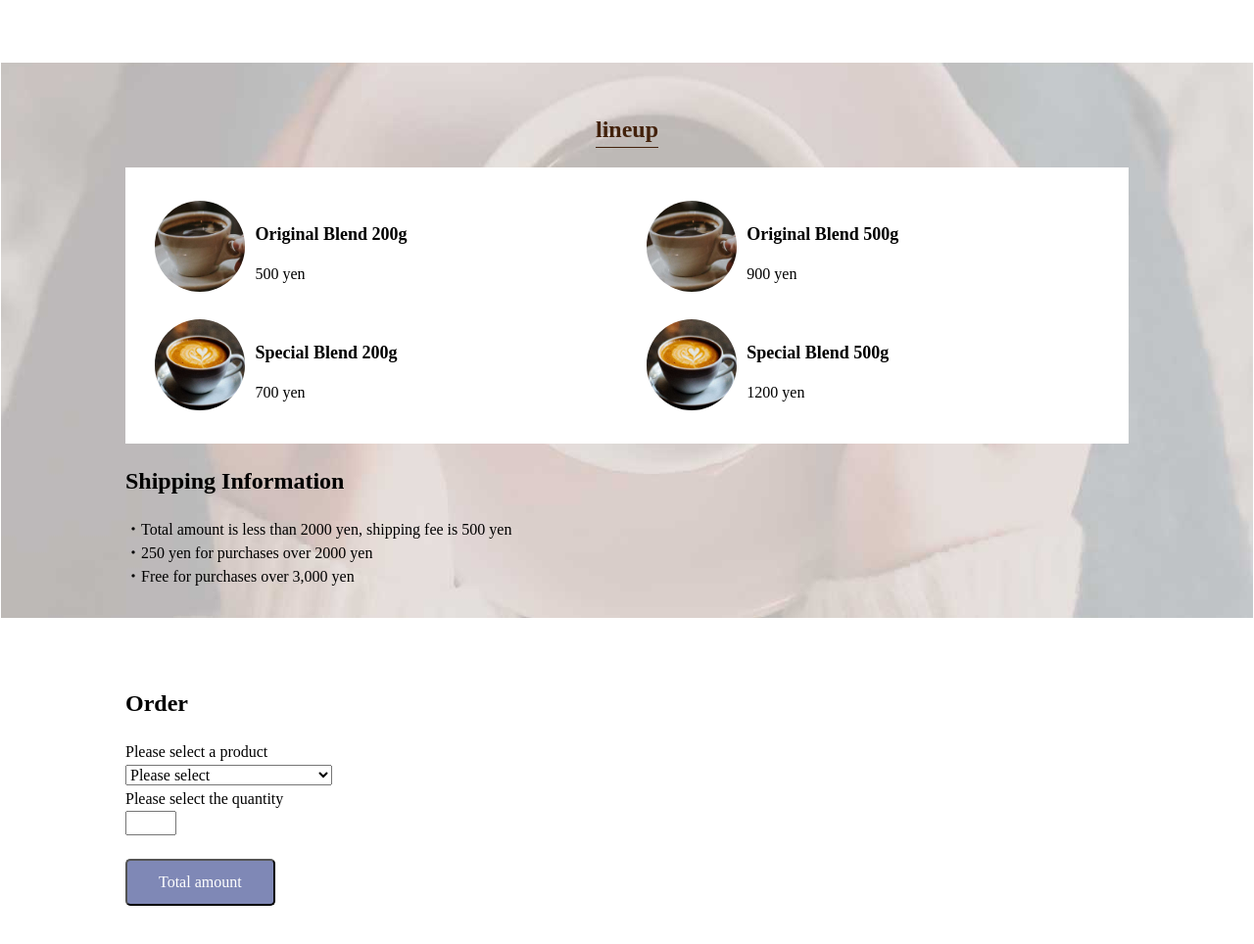
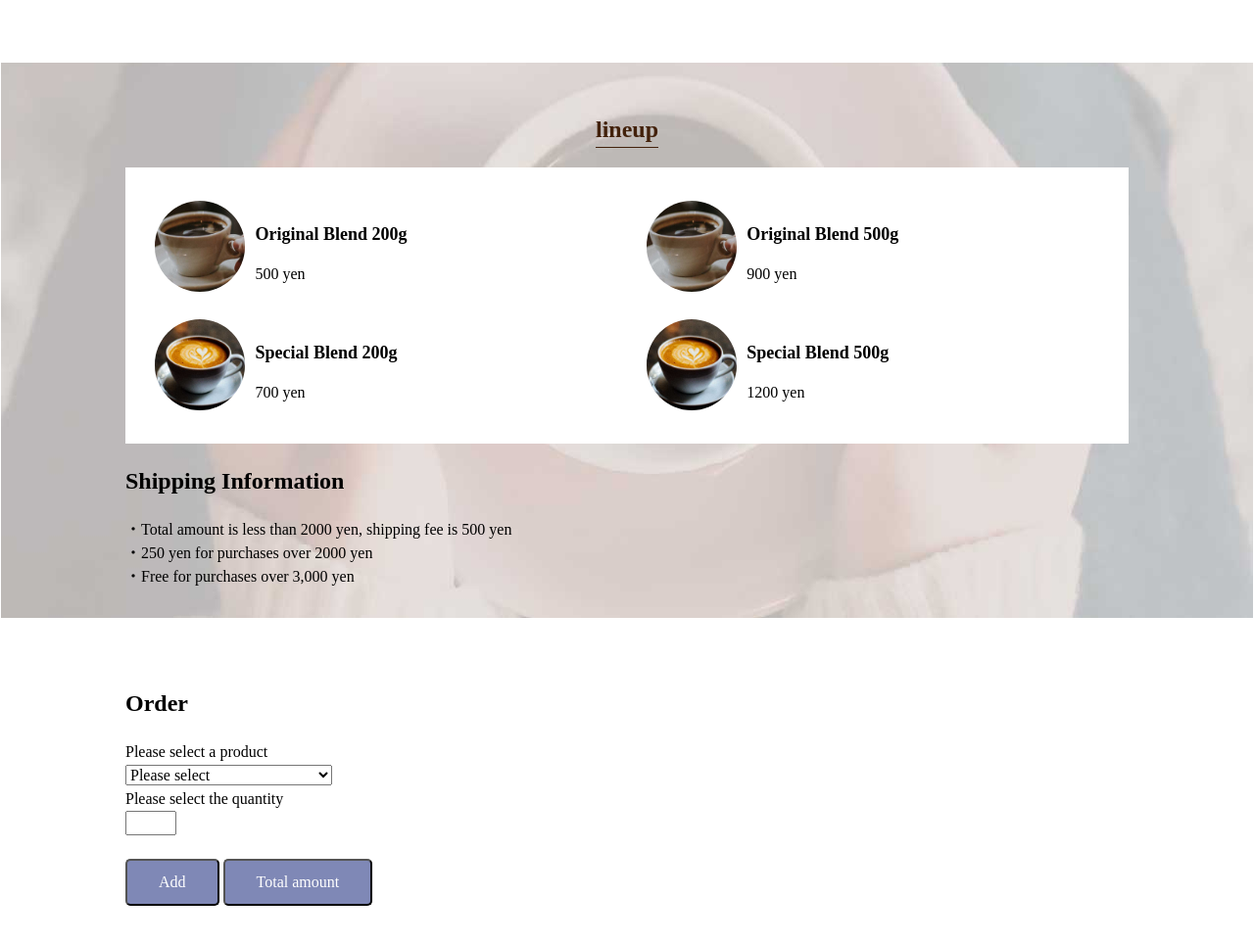
Before and after one commit to topister/javascript_sample, a plain HTML site: page sale.html in a window 1280 px wide. Shown: the part 114-1078 px from the top of the page at 98% size. Drawn offline with Linux system fonts and the light colour scheme.

Commit message:
update sales file

```diff
--- a/sale.html
+++ b/sale.html
@@ -71,6 +71,7 @@
           <input type="number" min="1" max="5" id="number" required>
         </div>
         <br>
+        <input type="button" class="btn" value="Add" onclick="add()">
         <input type="button" class="btn" value="Total amount" onclick="calc()">
       </form>
     </section>
```
